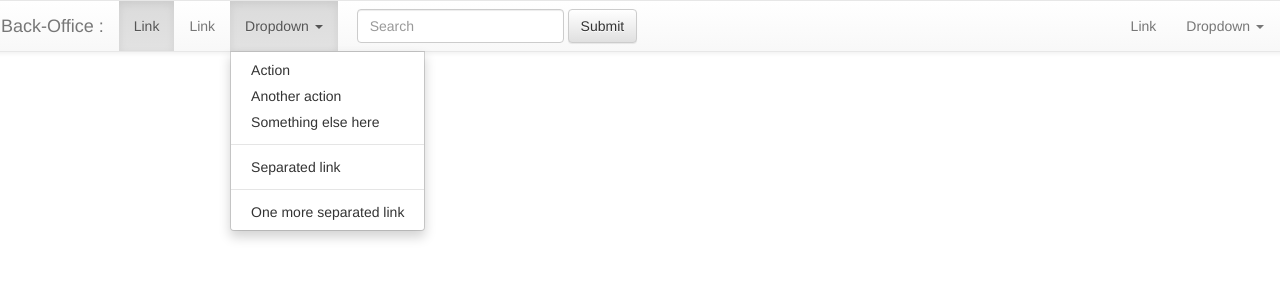
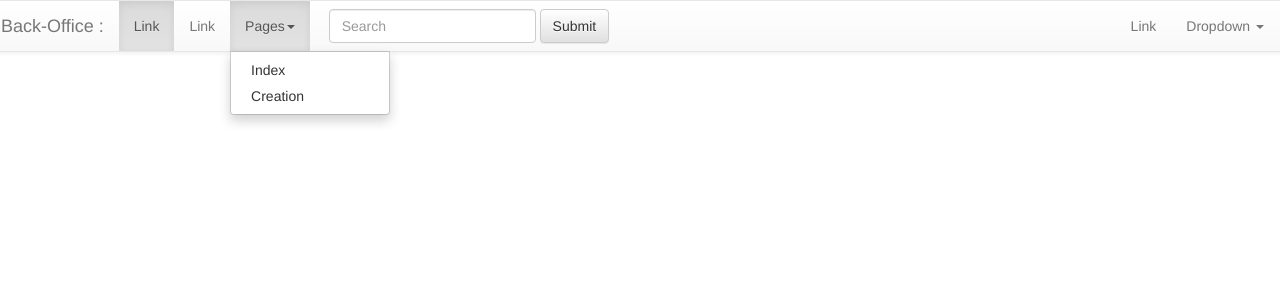
Before and after one commit to Freddyede/webSite, a Symfony app: template back/templates/base.html.twig in a window 1280 px wide, after a click on "Pages". Shown: the top 300 px of the page. Run offline with Twig, Linux system fonts and the light colour scheme; the template is opened without the code that fills it, so the values that code supplies are empty; some libraries are stand-ins or nearby versions.

Commit message:
edit insert and modify

```diff
--- a/back/templates/base.html.twig
+++ b/back/templates/base.html.twig
@@ -23,10 +23,8 @@
                     {% include 'components/menuLeft.html.twig' %}
                 </div>
             {% endif %}
-            <div class="{% if menuLeft is not null %}col-xs-8 col-xs-offset-1{% else %}col-12{% endif %}">
-                <div class="row">
-                    {% block content %}{% endblock %}
-                </div>
+            <div class="{% if menuLeft is not null %}col-xs-8 col-xs-offset-1{% else %}col-xs-12 col-md-12 col-lg-10 col-lg-offset-1{% endif %}">
+                {% block content %}{% endblock %}
             </div>
         </div>
     </div>
--- a/back/templates/components/navbar.html.twig
+++ b/back/templates/components/navbar.html.twig
@@ -17,15 +17,10 @@
                 <li class="active"><a href="#">Link <span class="sr-only">(current)</span></a></li>
                 <li><a href="#">Link</a></li>
                 <li class="dropdown">
-                    <a href="#" class="dropdown-toggle" data-toggle="dropdown" role="button" aria-haspopup="true" aria-expanded="false">Dropdown <span class="caret"></span></a>
+                    <a href="#" class="dropdown-toggle" data-toggle="dropdown" role="button" aria-haspopup="true" aria-expanded="false">Pages<span class="caret"></span></a>
                     <ul class="dropdown-menu">
-                        <li><a href="#">Action</a></li>
-                        <li><a href="#">Another action</a></li>
-                        <li><a href="#">Something else here</a></li>
-                        <li role="separator" class="divider"></li>
-                        <li><a href="#">Separated link</a></li>
-                        <li role="separator" class="divider"></li>
-                        <li><a href="#">One more separated link</a></li>
+                        <li><a href="{{ path('back-office_pages_accueil') }}">Index</a></li>
+                        <li><a href="{{ path('back-office_page_modify',{id:-1}) }}">Creation</a></li>
                     </ul>
                 </li>
             </ul>
```
Also changed, not shown: back/templates/pages/modify.html.twig (+43 -2 lines).
